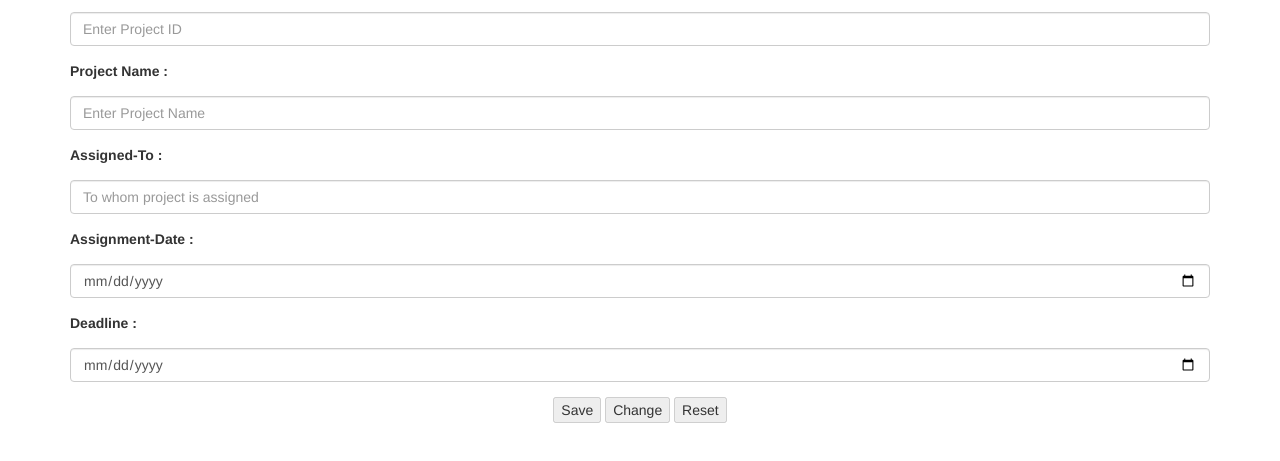
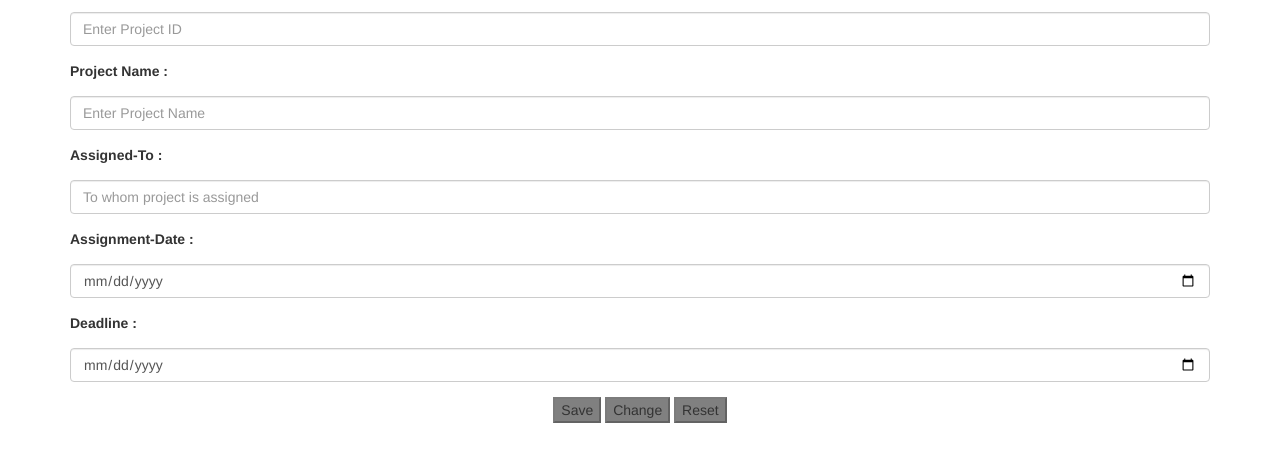
Before and after one commit to aithasahith02/Project-Management-Form, a plain HTML site: page public_html/index.html in a window 1280 px wide. Shown: the part 93-554 px from the top of the page. Drawn offline with nearby package versions, Linux system fonts and the light colour scheme.

Commit message:
CSS modification.

```diff
--- a/public_html/index.html
+++ b/public_html/index.html
@@ -5,6 +5,9 @@
            .Heading{
                 font-family: 'Times New Roman';
            }
+           button{
+            background-color: gray;
+        }
         </style>
         <title>Bootstrap Example</title>
         <meta charset="utf-8">
```
